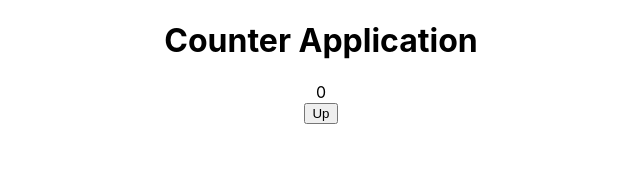
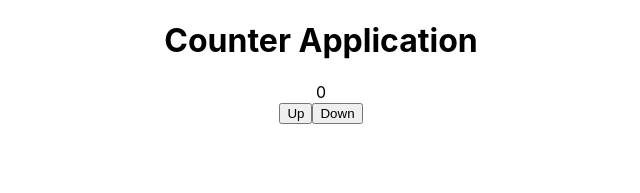
Before and after one commit to Vish-Mayer/Counter, a React (Create React App) app: page / in a window 1280 px wide. Shown: the top 193 px of the page, without its empty margins (319-959 px from the left). Built offline with nearby package versions, Linux system fonts and the light colour scheme.

Commit message:
display down button

```diff
--- a/src/App.js
+++ b/src/App.js
@@ -9,7 +9,12 @@ function App() {
     <div className="App">
       <h1>Counter Application</h1>
       <div id="value">{counter}</div>
-      <button id="up-btn" onClick={ () => setState(counter + 1)}>Up</button>
+      <button id="up-btn" onClick={ () => setState(counter + 1)}>
+        Up
+      </button>
+      <button id="down-btn">
+        Down
+      </button>
     </div>
   );
 }
```
Also changed, not shown: 1 other file (tests, documents, lock files or other folders).
